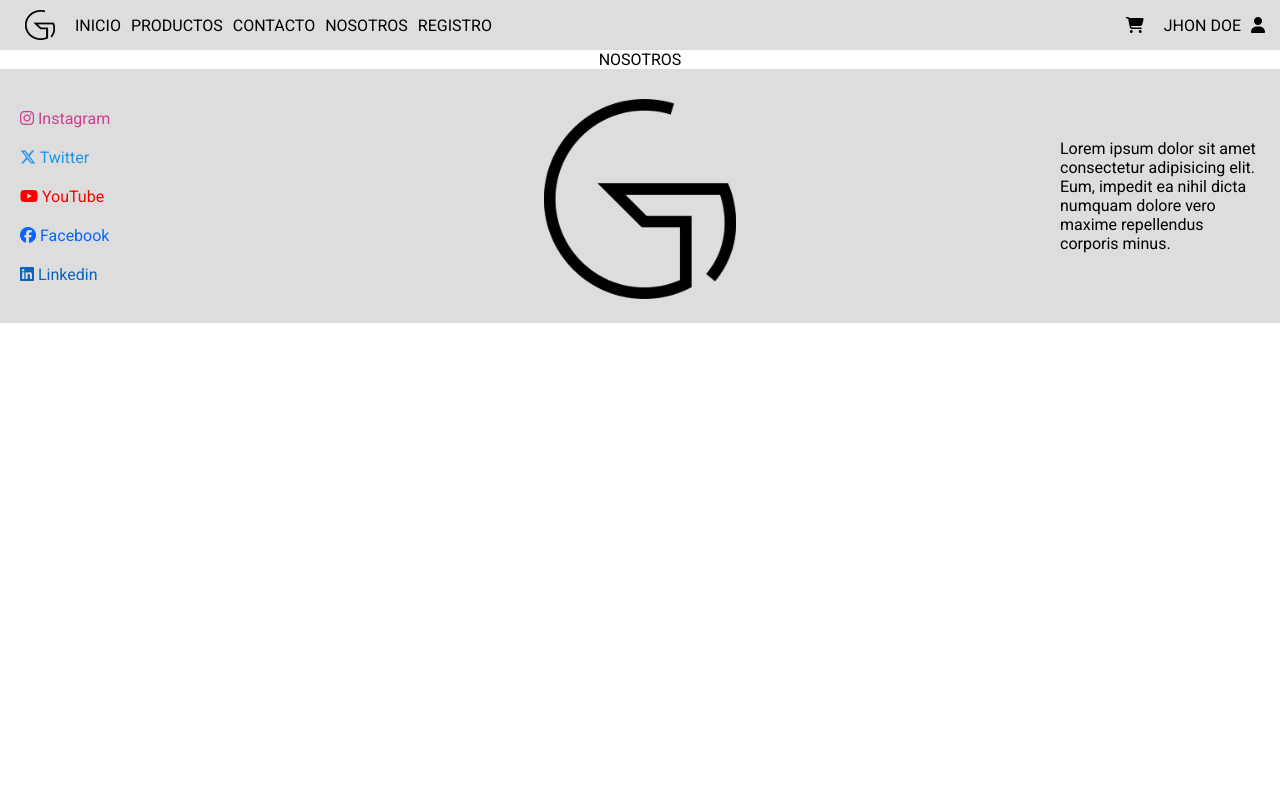
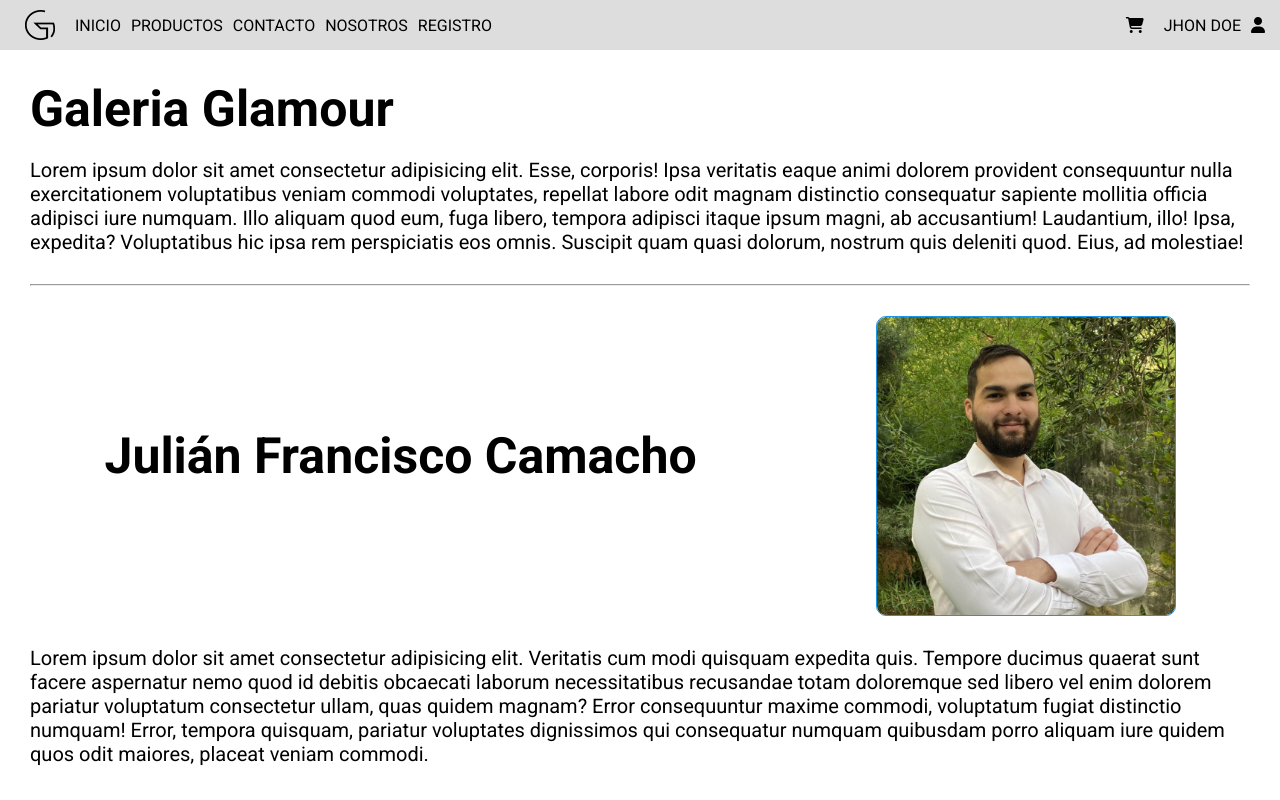
Before and after one commit to Julian-Camacho/Trabajo-Final, a plain HTML site: page pages/nosotros.html in a window 1280 px wide. Shown: the top 800 px of the page. Drawn offline with Linux system fonts and the light colour scheme.

Commit message:
Requisitos finalizados.

```diff
--- a/pages/nosotros.html
+++ b/pages/nosotros.html
@@ -39,7 +39,18 @@
             </div>
         </div>
     </header>
-    NOSOTROS
+    <div class="nos-cont">
+        <div class="info-proyecto">
+            <h2 class="titulo-proyecto">Galeria Glamour</h2>
+            <p class="text-proyecto">Lorem ipsum dolor sit amet consectetur adipisicing elit. Esse, corporis! Ipsa veritatis eaque animi dolorem provident consequuntur nulla exercitationem voluptatibus veniam commodi voluptates, repellat labore odit magnam distinctio consequatur sapiente mollitia officia adipisci iure numquam. Illo aliquam quod eum, fuga libero, tempora adipisci itaque ipsum magni, ab accusantium! Laudantium, illo! Ipsa, expedita? Voluptatibus hic ipsa rem perspiciatis eos omnis. Suscipit quam quasi dolorum, nostrum quis deleniti quod. Eius, ad molestiae!</p>
+        </div>
+        <hr>
+        <div class="info-yo">
+            <h2 class="info-nombre">Julián Francisco Camacho</h2>
+            <img src="../assets/Fondos/perfil.jpg" alt="perfil" class="info-perfil">
+            <p class="descrip-yo">Lorem ipsum dolor sit amet consectetur adipisicing elit. Veritatis cum modi quisquam expedita quis. Tempore ducimus quaerat sunt facere aspernatur nemo quod id debitis obcaecati laborum necessitatibus recusandae totam doloremque sed libero vel enim dolorem pariatur voluptatum consectetur ullam, quas quidem magnam? Error consequuntur maxime commodi, voluptatum fugiat distinctio numquam! Error, tempora quisquam, pariatur voluptates dignissimos qui consequatur numquam quibusdam porro aliquam iure quidem quos odit maiores, placeat veniam commodi.</p>
+        </div>
+    </div>
     <footer class="main-footer no-scroll">
         <div class="foot-container">
             <div class="social-foot">
--- a/styles.css
+++ b/styles.css
@@ -367,6 +367,10 @@ a {
     font-size: 16px;
 }
 
+.boton-reg:hover {
+    cursor: pointer;
+}
+
 /* REGISTRO */
 
 /* PRODUCTOS */
@@ -492,7 +496,7 @@ td {
     font-size: 51px;
 }
 
-.precio {
+.p-precio {
     font-size: 30px;
     font-weight: 600;
 }
@@ -520,6 +524,42 @@ td {
 }
 
 /* DESCRIPCIÓN */
+
+/* NOSOTROS */
+
+.nos-cont {
+    max-width: 1440px;
+    padding: 30px;
+    font-size: 20px;
+}
+
+.info-proyecto {
+    margin-bottom: 30px;
+}
+
+.titulo-proyecto, .info-nombre {
+    font-size: 50px;
+    font-weight: 600;
+    padding-bottom: 20px;
+}
+
+.info-perfil {
+    width: 300px;
+    border: 1px solid #1C96E8;
+    border-radius: 10px;
+    overflow: hidden;
+}
+
+.info-yo {
+    display: flex;
+    align-items: center;
+    justify-content: space-around;
+    flex-wrap: wrap;
+    margin: 30px 0;
+    gap: 30px;
+}
+
+/* NOSOTROS */
 
 /* * <---- MEDIAS QUERYS ----> */
 
@@ -750,17 +790,14 @@ td {
         margin-top: 80px;
     }
 
-    .formu-contac {
-        width: 100%;
-    }
-
-    .map-contact {
+    .formu-contac, .nos-cont, .map-contact, .img-prod {
         width: 100%;
     }
 
     .product-top {
         flex-direction: column-reverse;
         gap: 70px;
+        margin-top: 80px;
     }
 
     .prod-info h2 {
@@ -768,8 +805,8 @@ td {
         font-size: 30px;
     }
 
-    .img-prod {
-        width: 100%;
+    .nos-cont {
+        margin-top: 80px;
     }
 
 }
```
Also changed, not shown: pages/descripción.html (+1 -1 lines), assets/Fondos/perfil.jpg (added).
